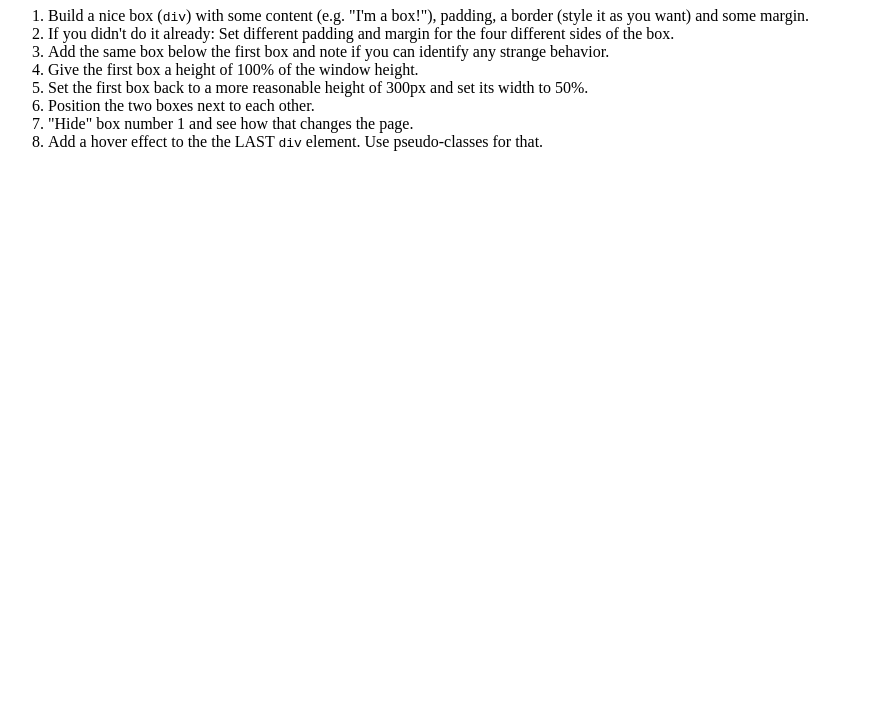
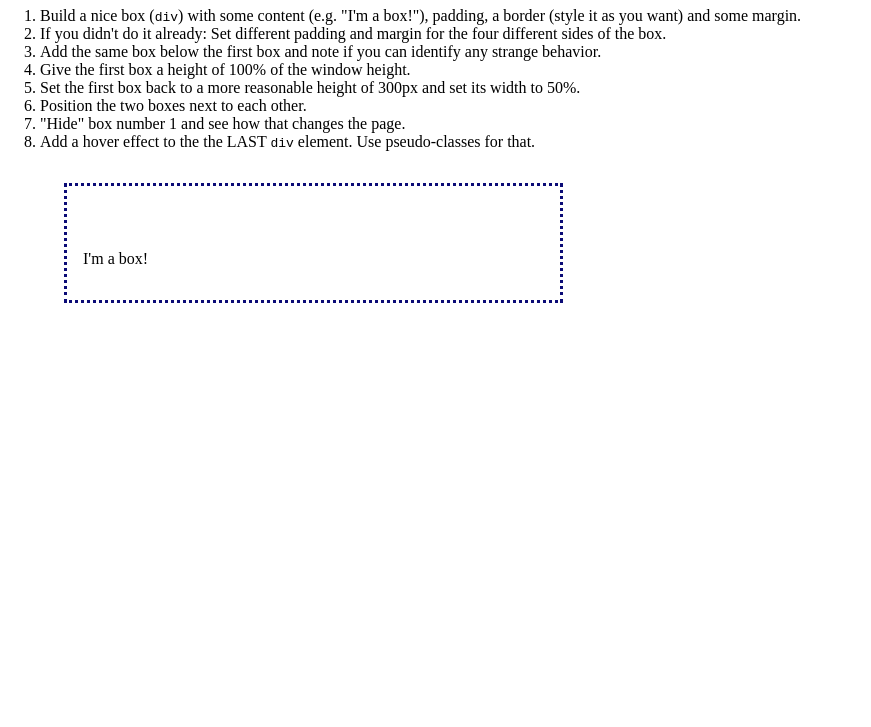
Before and after one commit to winstein27/css-complete-guide, a plain HTML site: page 3 - diving deeper/index.html in a window 1280 px wide. Shown: the part 73-800 px from the top of the page, without its empty margins (0-871 px from the left). Drawn offline with Linux system fonts and the light colour scheme.

Commit message:
:sparkles: feat: solution to the challenge

```diff
--- a/3 - diving deeper/index.html
+++ b/3 - diving deeper/index.html
@@ -1,23 +1,41 @@
 <!DOCTYPE html>
 <html lang="en">
   <head>
-    <meta charset="UTF-8">
-    <meta name="viewport" content="width=device-width, initial-scale=1.0">
-    <meta http-equiv="X-UA-Compatible" content="ie=edge">
+    <meta charset="UTF-8" />
+    <meta name="viewport" content="width=device-width, initial-scale=1.0" />
+    <meta http-equiv="X-UA-Compatible" content="ie=edge" />
     <title>CSS Course</title>
-    <link rel="stylesheet" href="main.css">
+    <link rel="stylesheet" href="main.css" />
   </head>
   <body>
     <h1>Assignment - Diving Deeper into CSS</h1>
     <ol>
-        <li>Build a nice box (<code>div</code>) with some content (e.g. "I'm a box!"), padding, a border (style it as you want) and some margin.</li>
-        <li>If you didn't do it already: Set different padding and margin for the four different sides of the box.</li>
-        <li>Add the same box below the first box and note if you can identify any strange behavior.</li>
+      <li>
+        Build a nice box (<code>div</code>) with some content (e.g. "I'm a
+        box!"), padding, a border (style it as you want) and some margin.
+      </li>
+      <li>
+        If you didn't do it already: Set different padding and margin for the
+        four different sides of the box.
+      </li>
+      <li>
+        Add the same box below the first box and note if you can identify any
+        strange behavior.
+      </li>
       <li>Give the first box a height of 100% of the window height.</li>
-        <li>Set the first box back to a more reasonable height of 300px and set its width to 50%.</li>
+      <li>
+        Set the first box back to a more reasonable height of 300px and set its
+        width to 50%.
+      </li>
       <li>Position the two boxes next to each other.</li>
       <li>"Hide" box number 1 and see how that changes the page.</li>
-        <li>Add a hover effect to the the LAST <code>div</code> element. Use pseudo-classes for that.</li>
+      <li>
+        Add a hover effect to the the LAST <code>div</code> element. Use
+        pseudo-classes for that.
+      </li>
     </ol>
+
+    <div>I'm a box!</div>
+    <div>I'm a box!</div>
   </body>
 </html>
--- a/3 - diving deeper/main.css
+++ b/3 - diving deeper/main.css
@@ -0,0 +1,24 @@
+* {
+  box-sizing: border-box;
+}
+
+body {
+  margin: 0;
+}
+
+div {
+  border: 3px dotted rgb(11, 11, 118);
+  margin: 1rem 2rem 3rem 4rem;
+  padding: 4rem 3rem 2rem 1rem;
+  width: 39%;
+  display: inline-block;
+}
+
+div:first-of-type {
+  height: 300px;
+  display: none;
+}
+
+div:last-of-type:hover {
+  background-color: yellow;
+}
```
Lines whose indentation alone changed are shown as unchanged.
